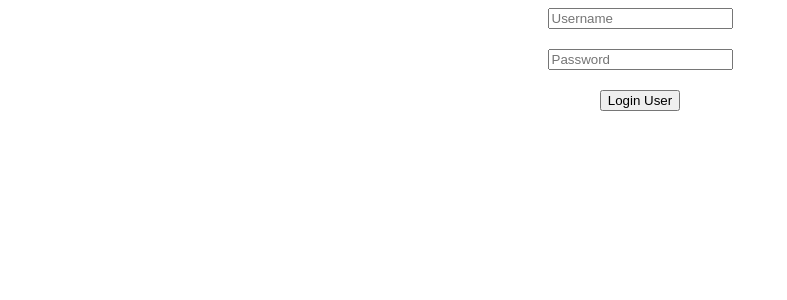
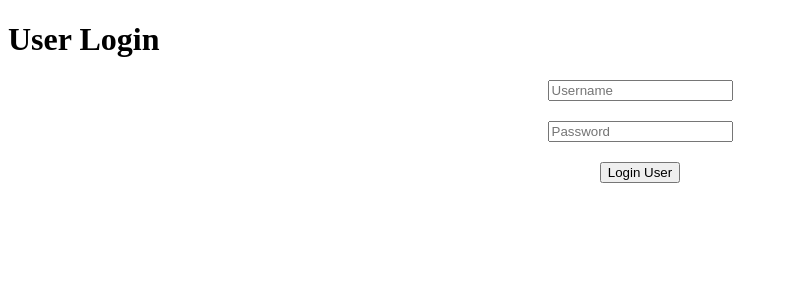
Before and after one commit to ap539813/Grocery-Shoping-App, a Vue app in the folder frontend/: page /login/user in a window 1280 px wide. Shown: the top 300 px of the page, without its empty margins (0-787 px from the left). Built offline with nearby package versions, Linux system fonts and the light colour scheme.

Commit message:
Update UserLoginPage.vue

```diff
--- a/frontend/src/components/UserLoginPage.vue
+++ b/frontend/src/components/UserLoginPage.vue
@@ -1,4 +1,5 @@
 <template>
+  <h1>User Login</h1>
     <div class="user-login-page">
       <input type="text" v-model="username" placeholder="Username" />
       <input type="password" v-model="password" placeholder="Password" />
```
